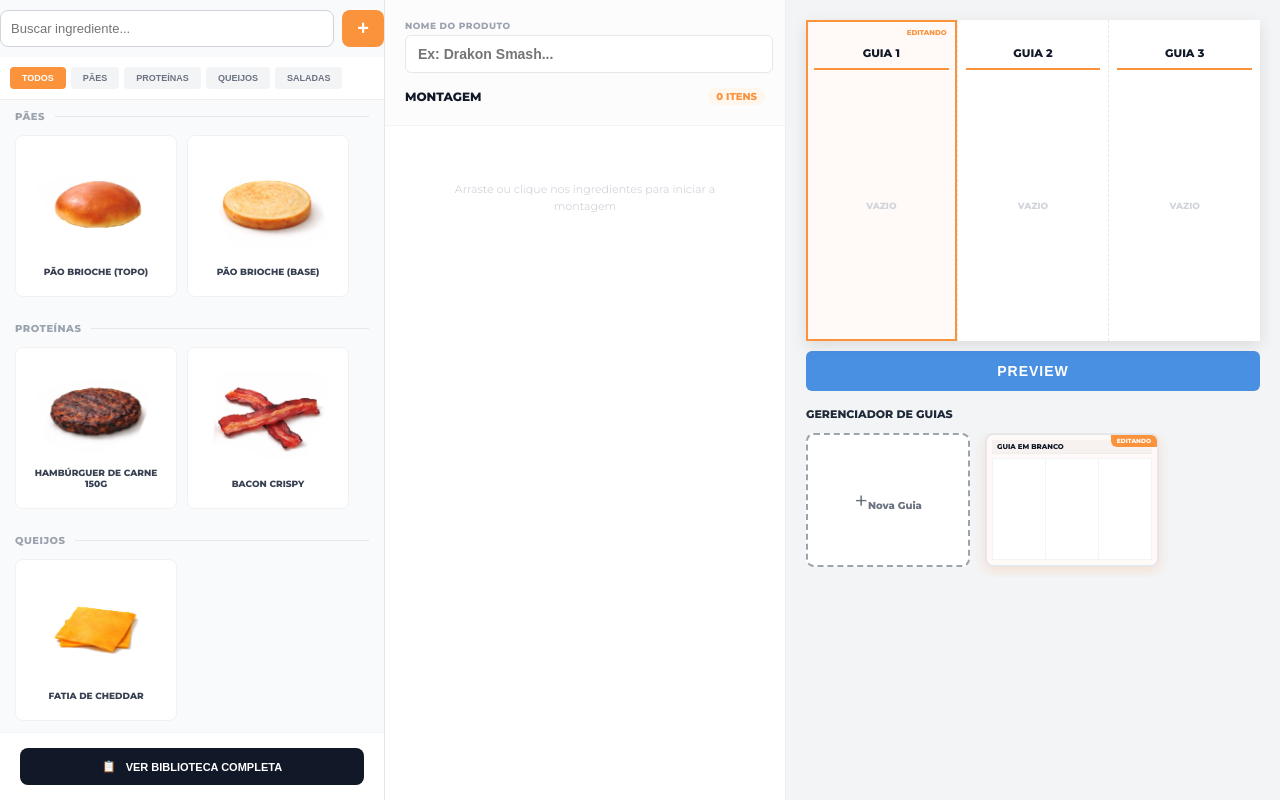
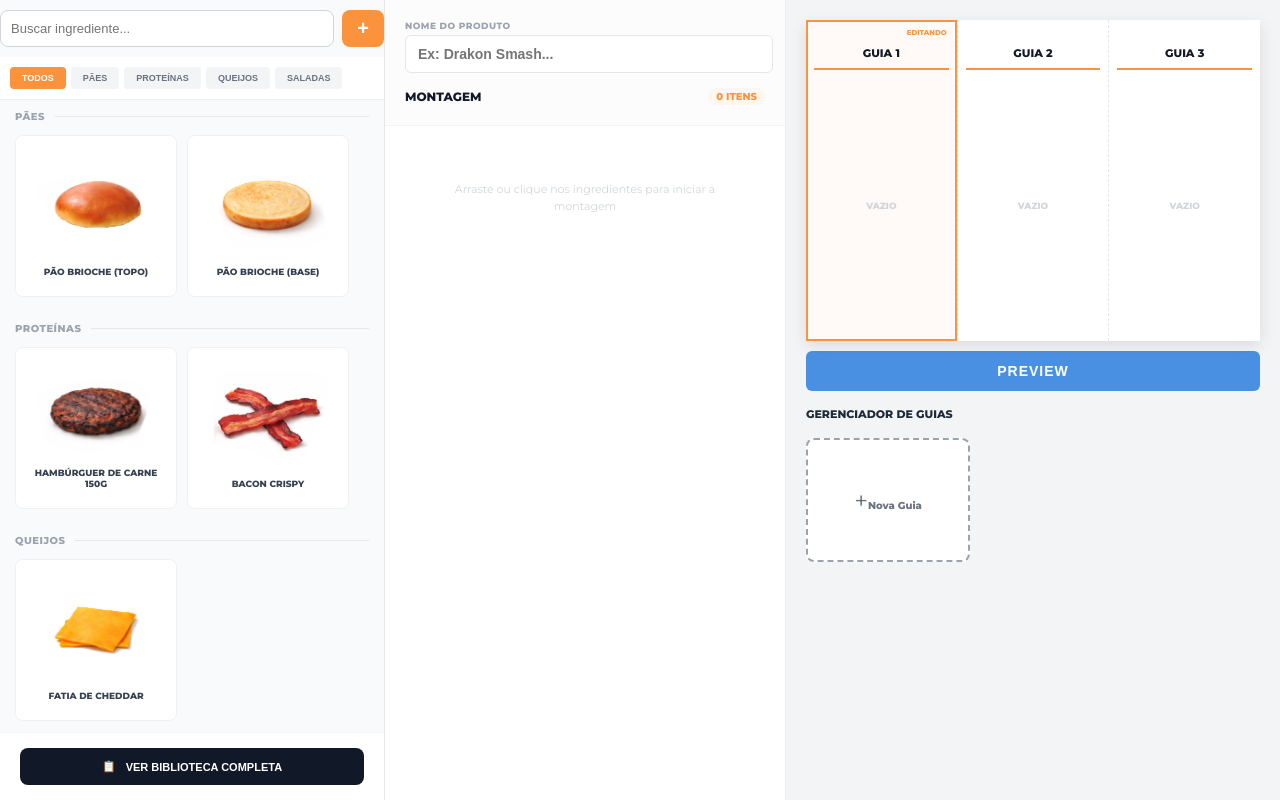
Before and after one commit to VinnyciosM/burger-blue-print, a Vue app in the folder frontend/: page / in a window 1280 px wide. Built offline with nearby package versions, Linux system fonts and the light colour scheme.

Commit message:
working create new guide

```diff
--- a/frontend/src/App.vue
+++ b/frontend/src/App.vue
@@ -4,53 +4,78 @@ import IngredientSidebar from './components/IngredientSidebar.vue'
 import BurgerBuilder from './components/BurgerBuilder.vue'
 import ActionSidebar from './components/ActionSidebar.vue'
 
+// Índice da coluna (Guia) que está sendo editada no momento (0, 1 ou 2)
 const activeIndex = ref(0)
 
-// 1. Tenta carregar a sessão atual do LocalStorage; se não houver, inicia vazio
+// 1. Estado das 3 colunas atuais (Sessão Ativa)
+// Tenta carregar do LocalStorage para não perder dados ao atualizar a página
 const guides = ref(JSON.parse(localStorage.getItem('drakon_current_session')) || [
   { name: '', layers: [] },
   { name: '', layers: [] },
   { name: '', layers: [] }
 ])
 
-// 2. Lista de projetos arquivados no Gerenciador
+// 2. Histórico de projetos arquivados no Gerenciador
 const savedProjects = ref(JSON.parse(localStorage.getItem('drakon_history')) || [])
 
-// --- LOGICA DE PERSISTÊNCIA ---
+// --- LÓGICA DE PERSISTÊNCIA (LocalStorage) ---
 
-// Auto-save: Sempre que você mudar algo no visualizador, ele salva no navegador
+// Auto-save: Salva as 3 colunas atuais sempre que houver qualquer mudança
 watch(guides, (newVal) => {
   localStorage.setItem('drakon_current_session', JSON.stringify(newVal))
 }, { deep: true })
 
-// Salva o histórico sempre que um novo projeto for arquivado
+// Salva o histórico de projetos arquivados
 watch(savedProjects, (newVal) => {
   localStorage.setItem('drakon_history', JSON.stringify(newVal))
 }, { deep: true })
 
-const activeProjectId = ref(1) // Começa no primeiro
+// --- AÇÕES DO SISTEMA ---
 
+/**
+ * Arquiva o lanche atual no gerenciador e limpa o visualizador para um novo início
+ */
 const handleNewProject = () => {
-  const newId = savedProjects.value.length + 1
-
-  const newProject = {
-    id: newId,
-    name: `Lanche ${newId}`,
-    data: [ { name: '', layers: [] }, { name: '', layers: [] }, { name: '', layers: [] } ]
+  // Cria uma cópia (snapshot) dos dados atuais
+  const projectToArchive = {
+    id: savedProjects.value.length + 1, // ID Numérico sequencial
+    // Usa o nome de qualquer uma das guias como título do projeto
+    name: guides.value[0].name || guides.value[1].name || guides.value[2].name || `Lanche ${savedProjects.value.length + 1}`,
+    data: JSON.parse(JSON.stringify(guides.value)), // Cópia profunda para evitar vínculos
+    timestamp: new Date().toLocaleString()
   }
 
-  // Usamos push para manter a ordem estável na lista
-  savedProjects.value.push(newProject)
+  // Adiciona ao final da lista para manter a ordem estável no gerenciador
+  savedProjects.value.push(projectToArchive)
 
-  // Muda o foco para a nova guia criada
-  activeProjectId.value = newId
-  guides.value = newProject.data
+  // Reseta as 3 colunas para o estado vazio
+  guides.value = [
+    { name: '', layers: [] },
+    { name: '', layers: [] },
+    { name: '', layers: [] }
+  ]
+
   activeIndex.value = 0
+  alert("Projeto arquivado e visualizador limpo!")
 }
 
+/**
+ * Carrega um projeto salvo anteriormente de volta para as 3 colunas de edição
+ */
 const handleLoadProject = (project) => {
-  activeProjectId.value = project.id // Atualiza qual ID está sendo editado
+  // Substitui os guias atuais pelos dados do projeto selecionado
   guides.value = JSON.parse(JSON.stringify(project.data))
+  activeIndex.value = 0 // Foca na primeira coluna por padrão
+}
+
+/**
+ * Adiciona um ingrediente selecionado na coluna (guia) ativa
+ */
+const handleSelectIngredient = (ingredient) => {
+  guides.value[activeIndex.value].layers.unshift({
+    ...ingredient,
+    instanceId: Date.now() + Math.random() // Gera ID único para cada camada
+  })
 }
 </script>
 
--- a/frontend/src/components/ActionSidebar.vue
+++ b/frontend/src/components/ActionSidebar.vue
@@ -6,10 +6,10 @@ import GuideManager from './GuideManager.vue'
 const props = defineProps({
   guides: { type: Array, required: true },
   activeIndex: { type: Number, default: 0 },
-  savedProjects: { type: Array, default: () => [] }
+  savedProjects: { type: Array, default: () => [] },
+  activeId: { type: Number, default: null } // ID que vem do App.vue
 })
 
-// Adicionado 'load-project' para permitir o carregamento
 const emit = defineEmits(['update:activeIndex', 'new-project', 'load-project'])
 const isPreviewMode = ref(false)
 
@@ -18,7 +18,6 @@ const togglePreview = () => isPreviewMode.value = !isPreviewMode.value
 const exportAsImage = () => {
   const element = document.getElementById('printable-a4')
   element.classList.add('clean')
-
   html2canvas(element, {
     allowTaint: true,
     useCORS: true,
--- a/frontend/src/components/GuideManager.vue
+++ b/frontend/src/components/GuideManager.vue
@@ -1,10 +1,9 @@
 <script setup>
 const props = defineProps({
-  projects: { type: Array, default: () => [] },      // Histórico (LocalStorage)
-  currentGuides: { type: Array, required: true }      // O que está no visualizador agora
+  projects: { type: Array, default: () => [] },
+  activeId: { type: Number, default: null }
 })
-
-const emit = defineEmits(['create-new', 'select-project'])
+defineEmits(['create-new', 'select-project'])
 </script>
 
 <template>
@@ -19,38 +18,25 @@ const emit = defineEmits(['create-new', 'select-project'])
         </div>
       </div>
 
-      <div class="manager-card thumb-card active-project">
-        <div class="edit-status-badge">EDITANDO</div>
-
-        <div class="project-header">
-          <span class="project-name">{{ currentGuides[0].name || currentGuides[1].name || currentGuides[2].name || 'Guia em Branco' }}</span>
-        </div>
-
-        <div class="mini-sheet">
-          <div v-for="(col, idx) in currentGuides" :key="idx" class="mini-col">
-            <div class="mini-layers-stack">
-              <img v-for="layer in col.layers.slice(0, 4)" :key="layer.instanceId" :src="layer.image" class="mini-ingredient" />
-            </div>
-          </div>
-        </div>
-      </div>
-
       <div
         v-for="project in projects"
         :key="project.id"
         class="manager-card thumb-card"
+        :class="{ 'is-editing': project.id === activeId }"
         @click="$emit('select-project', project)"
       >
+        <div v-if="project.id === activeId" class="edit-badge">EDITANDO</div>
+
         <div class="project-header">
-          <span class="project-name">{{ project.name || 'Projeto sem Nome' }}</span>
+          <span class="project-name">{{ project.name || 'Sem Nome' }}</span>
         </div>
 
         <div class="mini-sheet">
-          <div v-for="(col, idx) in project.data" :key="idx" class="mini-col">
-            <div class="mini-layers-stack">
-              <img v-for="layer in col.layers.slice(0, 4)" :key="layer.instanceId" :src="layer.image" class="mini-ingredient" />
-            </div>
+          <div class="mini-col"></div>
+          <div class="mini-col active-col">
+            <div class="mini-dot" v-for="i in 4" :key="i"></div>
           </div>
+          <div class="mini-col"></div>
         </div>
         <span class="project-id-tag">#{{ project.id }}</span>
       </div>
@@ -61,34 +47,36 @@ const emit = defineEmits(['create-new', 'select-project'])
 <style scoped>
 .manager-container { display: flex; flex-direction: column; gap: 12px; }
 .manager-title { font-size: 11px; font-weight: 900; color: #1f2937; text-transform: uppercase; margin: 0; }
-.manager-scroll { display: flex; gap: 15px; overflow-x: auto; padding-bottom: 10px; }
+.manager-scroll { display: flex; gap: 15px; overflow-x: auto; padding: 5px 0 10px 0; }
 
 .manager-card {
   flex: 0 0 160px; aspect-ratio: 4 / 3; background: white; border-radius: 8px; border: 1px solid #d1d5db;
   display: flex; flex-direction: column; cursor: pointer; position: relative; overflow: hidden;
+  transition: all 0.2s ease;
 }
 
-/* Destaque para o projeto que está na tela */
-.active-project { border: 2px solid #fb923c; background: #fffaf7; box-shadow: 0 4px 12px rgba(251, 146, 60, 0.2); }
+/* DESTAQUE DO ATUAL */
+.is-editing {
+  border: 2px solid #fb923c !important;
+  background: #fffaf7;
+  box-shadow: 0 4px 12px rgba(251, 146, 60, 0.2);
+}
 
-.edit-status-badge {
+.edit-badge {
   position: absolute; top: 0; right: 0; background: #fb923c; color: white;
   font-size: 6px; font-weight: 900; padding: 2px 6px; border-bottom-left-radius: 6px; z-index: 5;
 }
 
+/* Visual Minimalista (Sem Thumbnail) */
+.project-header { padding: 4px 8px; background: rgba(0,0,0,0.02); border-bottom: 1px solid #eee; }
+.project-name { font-size: 7px; font-weight: 900; color: #111827; text-transform: uppercase; }
+
+.mini-sheet { flex: 1; display: flex; border: 1px solid #f3f4f6; margin: 8px; }
+.mini-col { flex: 1; border-right: 1px solid #f3f4f6; }
+.mini-col.active-col { background: #fffaf7; display: flex; flex-direction: column; align-items: center; gap: 3px; padding-top: 5px; }
+.mini-dot { width: 60%; height: 2px; background: #fb923c; border-radius: 1px; }
+
 .add-card { align-items: center; justify-content: center; border: 2px dashed #9ca3af; }
-.thumb-card { padding: 5px; border-color: #e5e7eb; }
-
-.project-header { padding: 2px 5px; background: rgba(0,0,0,0.03); border-bottom: 1px solid #eee; margin-bottom: 4px; }
-.project-name { font-size: 7px; font-weight: 900; color: #111827; text-transform: uppercase; display: block; white-space: nowrap; overflow: hidden; text-overflow: ellipsis; }
-
-.mini-sheet { flex: 1; display: flex; background: #fff; border: 1px solid #f3f4f6; }
-.mini-col { flex: 1; border-right: 1px solid #f3f4f6; display: flex; flex-direction: column; align-items: center; padding-top: 2px; }
-.mini-col:last-child { border-right: none; }
-
-.mini-layers-stack { display: flex; flex-direction: column; gap: 1px; width: 100%; align-items: center; }
-.mini-ingredient { width: 85%; height: auto; object-fit: contain; mix-blend-mode: multiply; }
-
 .plus-icon { font-size: 24px; color: #6b7280; }
 .card-label { font-size: 10px; font-weight: 700; color: #6b7280; }
 .project-id-tag { position: absolute; bottom: 2px; right: 5px; font-size: 7px; font-weight: 900; color: #d1d5db; }
```
Also changed, not shown: 1 other file (tests, documents, lock files or other folders).
